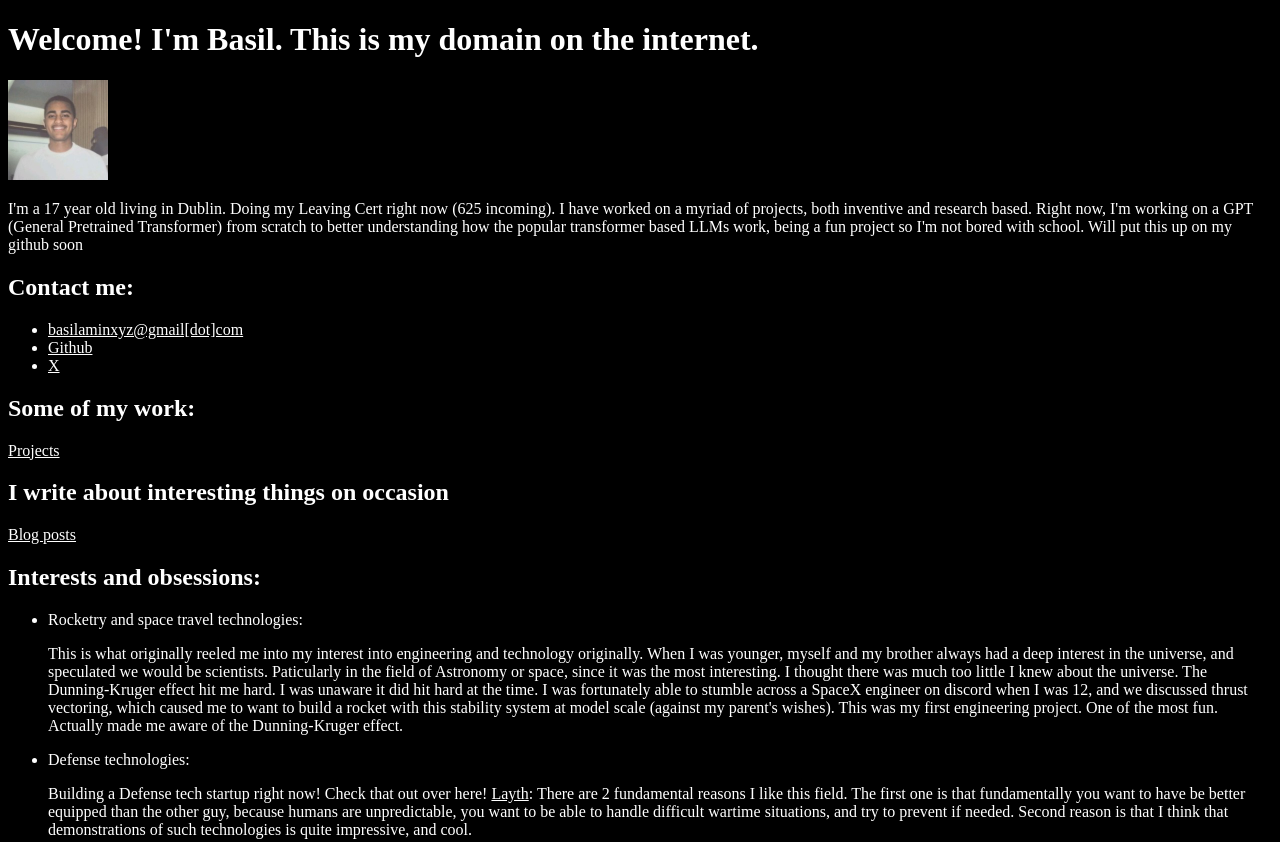
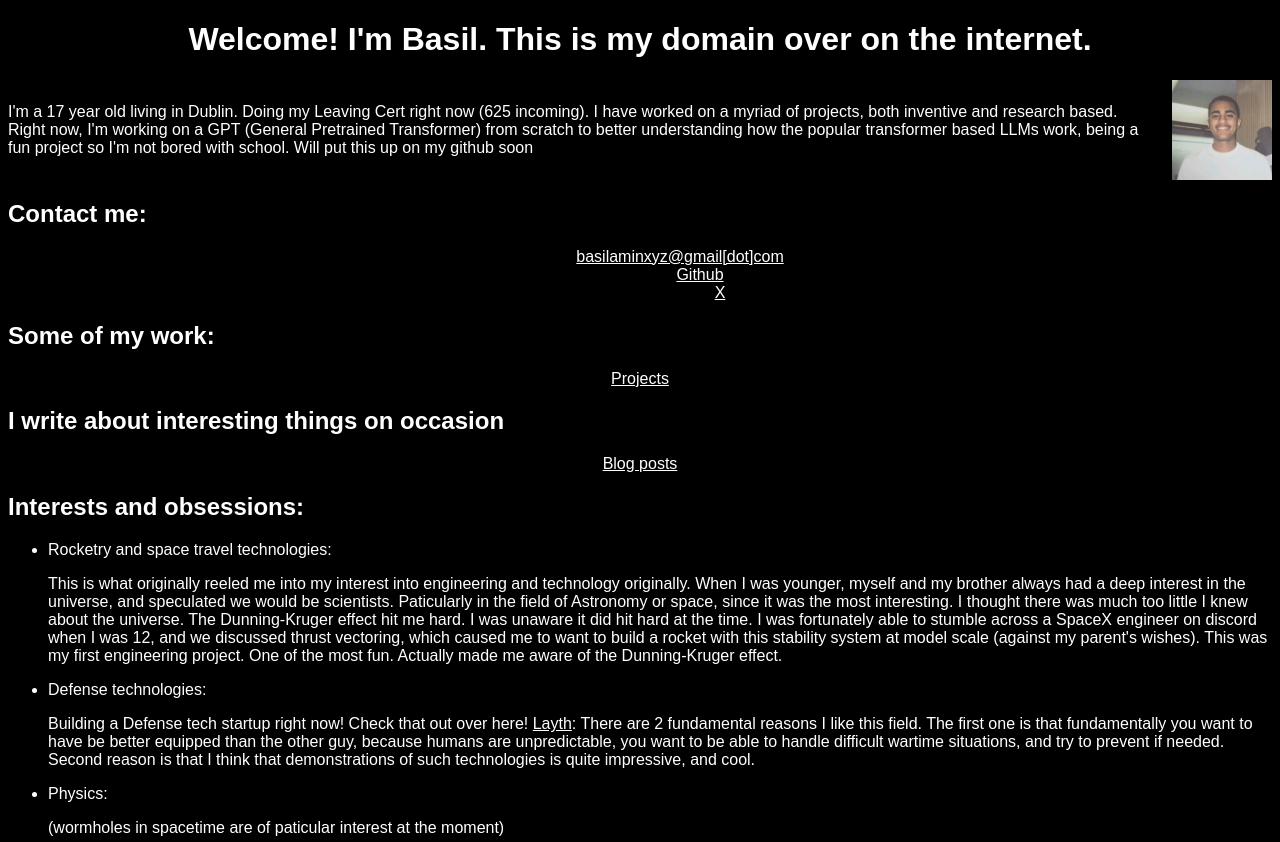
Before and after one commit to BasilAmin/basilamin.github.io, a plain HTML site: page index.html in a window 1280 px wide. Shown: the top 842 px of the page. Drawn offline with Linux system fonts and the light colour scheme.

Commit message:
Font, alignment

```diff
--- a/index.html
+++ b/index.html
@@ -1,6 +1,6 @@
 <!DOCTYPE html>
 
-<html lang="en", style="background-color:rgb(0, 0, 0);">
+<html lang="en", style="background-color:rgb(0, 0, 0); font-family: sans-serif, sans-serif;">
 
     <style>
     p { color: rgb(255, 255, 255); }
@@ -13,35 +13,50 @@
     </style>
 
     <Title> Basil Amin </Title>
+
+    <center>
     <h1>
-        Welcome! I'm Basil. This is my domain on the internet.
+        Welcome! I'm Basil. This is my domain over on the internet.
     </h1>
+    </center>
 
-    <img src="basil.jpeg" alt="Basil Amin (Thats me!)" width="100" height="100">
 
-    <p>I'm a 17 year old living in Dublin. Doing my Leaving Cert right now (625 incoming). I have worked on a myriad of projects, both
+
+    <div style="display: flex; align-items: center; gap: 20px;">
+        <p style ="flex: 1;">I'm a 17 year old living in Dublin. Doing my Leaving Cert right now (625 incoming). I have worked on a myriad of projects, both
         inventive and research based. Right now, I'm working on a GPT (General Pretrained Transformer) from scratch to better understanding
         how the popular transformer based LLMs work, being a fun project so I'm not bored with school. Will put this up on my github soon
-    </p>
+        </p>
+        <img src="basil.jpeg" alt="Basil Amin (Thats me!)" width="100" height="100">
+    </div>
+
+
 
     <h2>
         Contact me:
     </h2>
 
+    <center>
         <p>
             <ul>
-                <li><a href="mailto:basilaminxyz@gmail.com">basilaminxyz@gmail[dot]com</a> </li>
-                <li><a href="https://github.com/BasilAmin">Github</a>  </li>
-                <li><a href="https://x.com/basilaminxyz">X</a> </li>
+                <ol><a href="mailto:basilaminxyz@gmail.com">basilaminxyz@gmail[dot]com</a> </li>
+                <ol><a href="https://github.com/BasilAmin">Github</a>  </li>
+                <ol><a href="https://x.com/basilaminxyz">X</a> </li>
             </ul>
         </p>
+    </center>
+
+
 
     <h2>Some of my work:</h2>
+    <center>
         <p><a href="Projects.html">Projects</a> </p>
+    </center>
 
-        <h2>I write about interesting things on occasion</h2>
-        <p><a href="writing.html">Blog posts</a> </p>
-
+    <h2>I write about interesting things on occasion</h2>
+    <center>
+    <p><a href="writing.html">Blog posts</a> </p>
+    </center>
 
 
 
```
